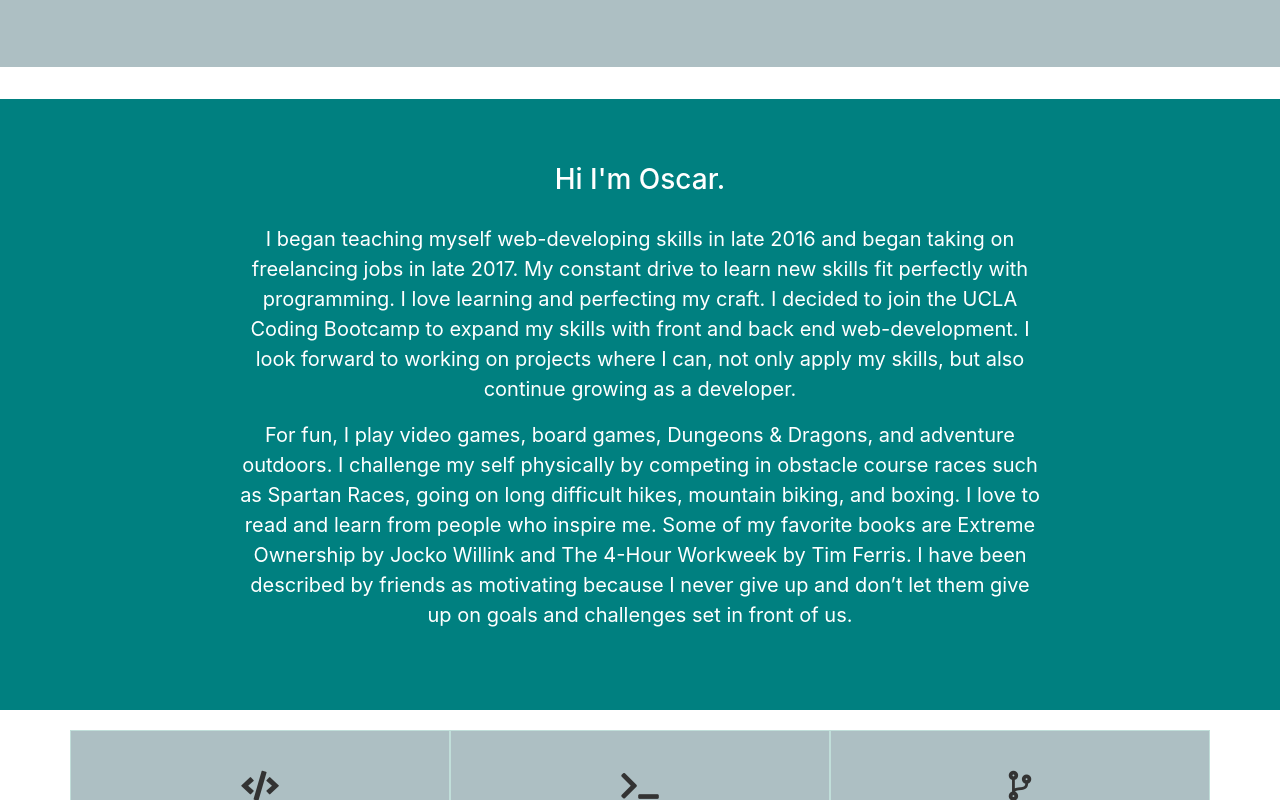
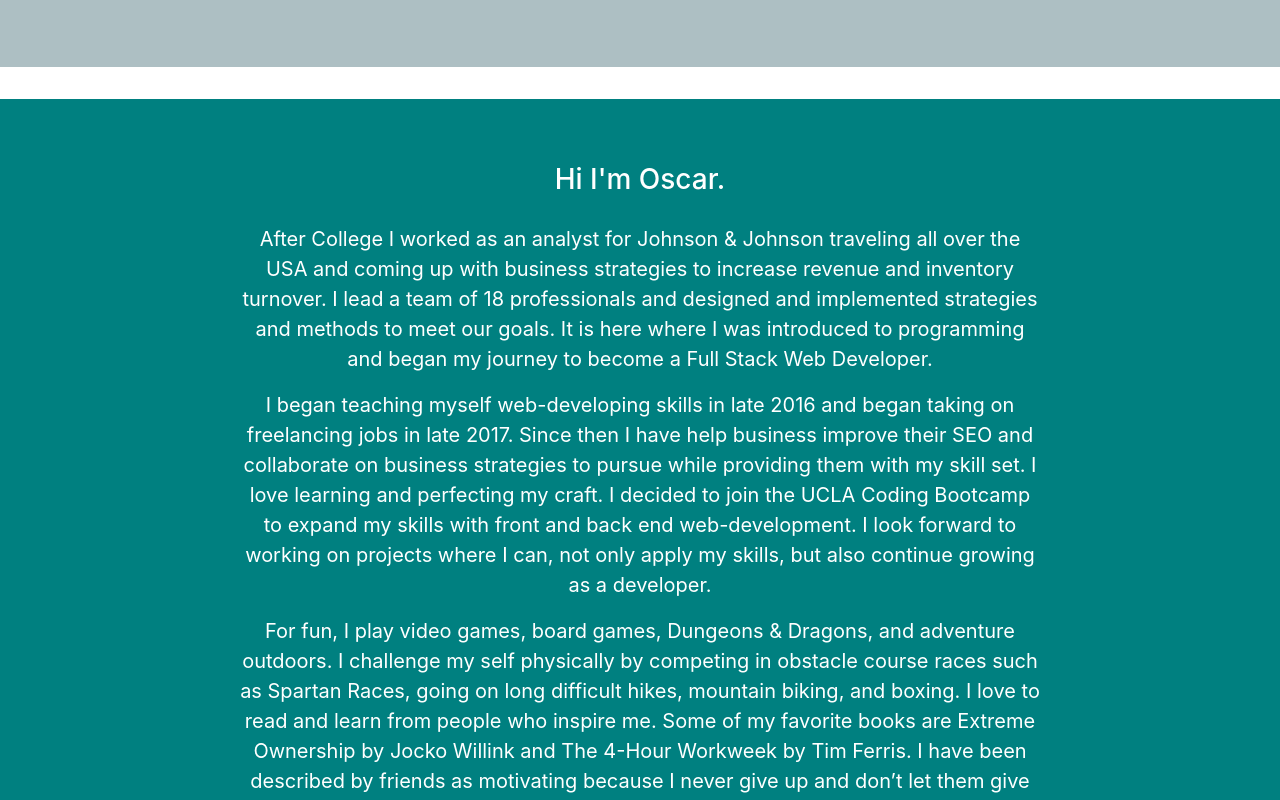
Before and after one commit to Nomad9-0/Oscar-Portfolio, a React (Create React App) app in the folder oscar-portfolio/: page / in a window 1280 px wide. Shown: the part 416-1216 px from the top of the page. Built offline with nearby package versions, Linux system fonts and the light colour scheme.

Commit message:
new about me updated

```diff
--- a/oscar-portfolio/src/Hero.js
+++ b/oscar-portfolio/src/Hero.js
@@ -15,7 +15,8 @@ function Hero() {
         </Jumbotron>
         <div className='about' id='home'>
             <h3>Hi I'm Oscar.</h3>
-            <p>I began teaching myself web-developing skills in late 2016 and began taking on freelancing jobs in late 2017. My constant drive to learn new skills fit perfectly with programming. I love learning and perfecting my craft. I decided to join the UCLA Coding Bootcamp to expand my skills with front and back end web-development. I look forward to working on projects where I can, not only apply my skills, but also continue growing as a developer.
+            <p>After College I worked as an analyst for Johnson & Johnson traveling all over the USA and coming up with business strategies to increase revenue and inventory turnover. I lead a team of 18 professionals and designed and implemented strategies and methods to meet our goals. It is here where I was introduced to programming and began my journey to become a Full Stack Web Developer.</p>
+            <p>I began teaching myself web-developing skills in late 2016 and began taking on freelancing jobs in late 2017. Since then I have help business improve their SEO and collaborate on business strategies to pursue while providing them with my skill set. I love learning and perfecting my craft. I decided to join the UCLA Coding Bootcamp to expand my skills with front and back end web-development. I look forward to working on projects where I can, not only apply my skills, but also continue growing as a developer.
             </p>
             <p>
             For fun, I play video games, board games, Dungeons & Dragons, and adventure outdoors. I challenge my self physically by competing in obstacle course races such as Spartan Races, going on long difficult hikes, mountain biking, and boxing. I love to read and learn from people who inspire me. Some of my favorite books are Extreme Ownership by Jocko Willink and The 4-Hour Workweek by Tim Ferris. I have been described by friends as motivating because I never give up and don’t let them give up on goals and challenges set in front of us.
```
